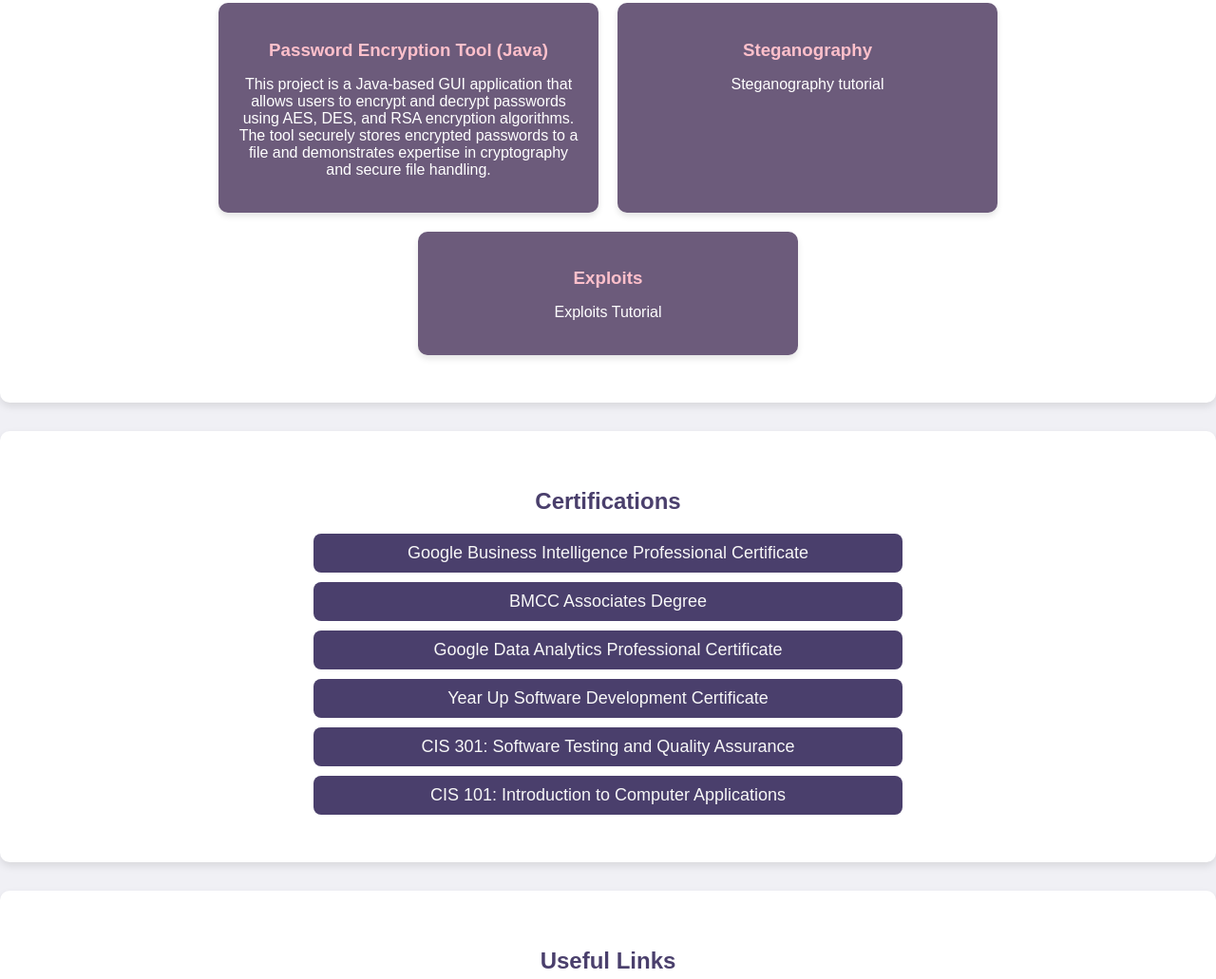
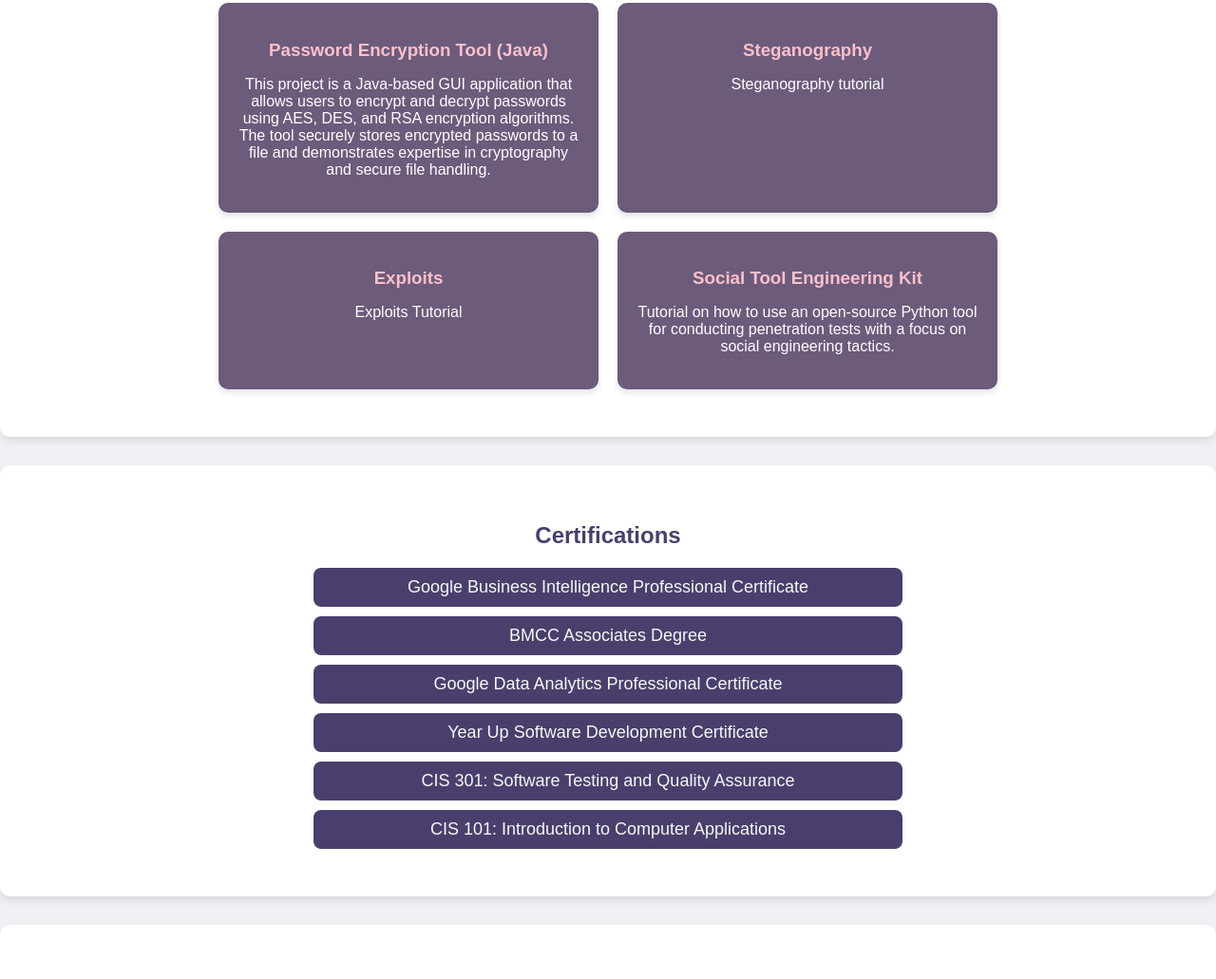
Before and after one commit to dgrbch1/Profile, a plain HTML site: page index.html in a window 1280 px wide. Shown: the part 1074-2105 px from the top of the page at 95% size. Drawn offline with Linux system fonts and the light colour scheme.

Commit message:
Update index.html

```diff
--- a/index.html
+++ b/index.html
@@ -62,6 +62,10 @@
             <h3><a href="https://dgrbch1.github.io/Exploits/" target="_blank">Exploits</a></h3>
             <p>Exploits Tutorial</p>
         </div>
+ <div class="project">
+            <h3><a href="https://dgrbch1.github.io/Exploits/" target="_blank">Social Tool Engineering Kit</a></h3>
+            <p>Tutorial on how to use an open-source Python tool for conducting penetration tests with a focus on social engineering tactics. </p>
+        </div>
 
     </section>
 
```
